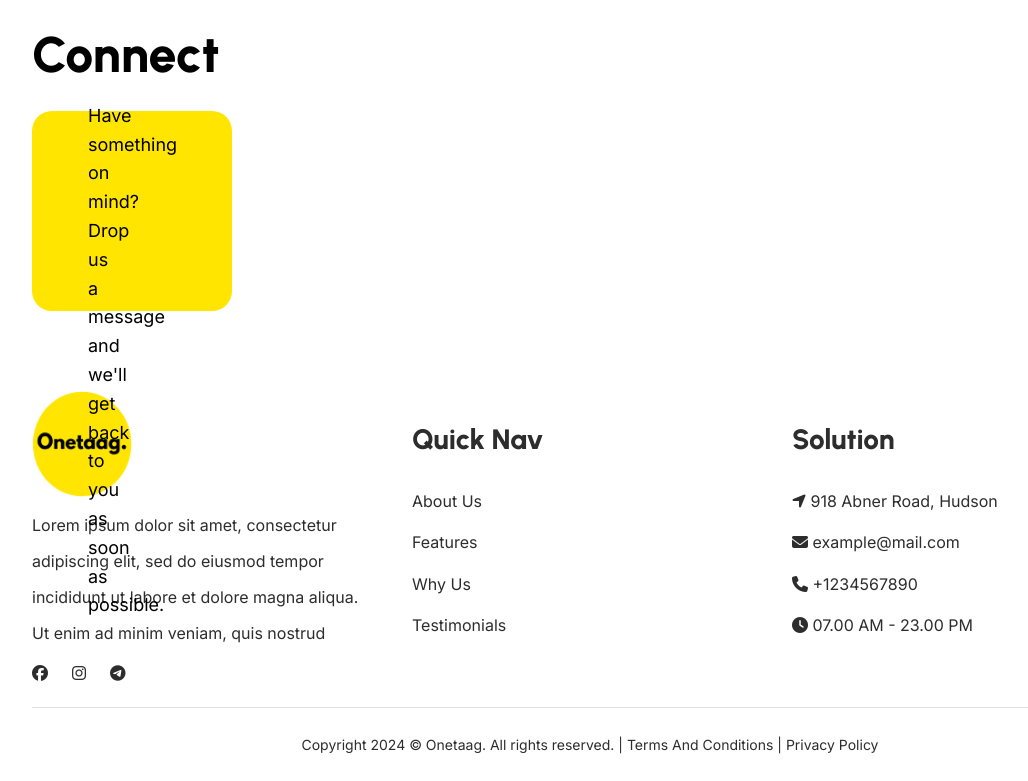
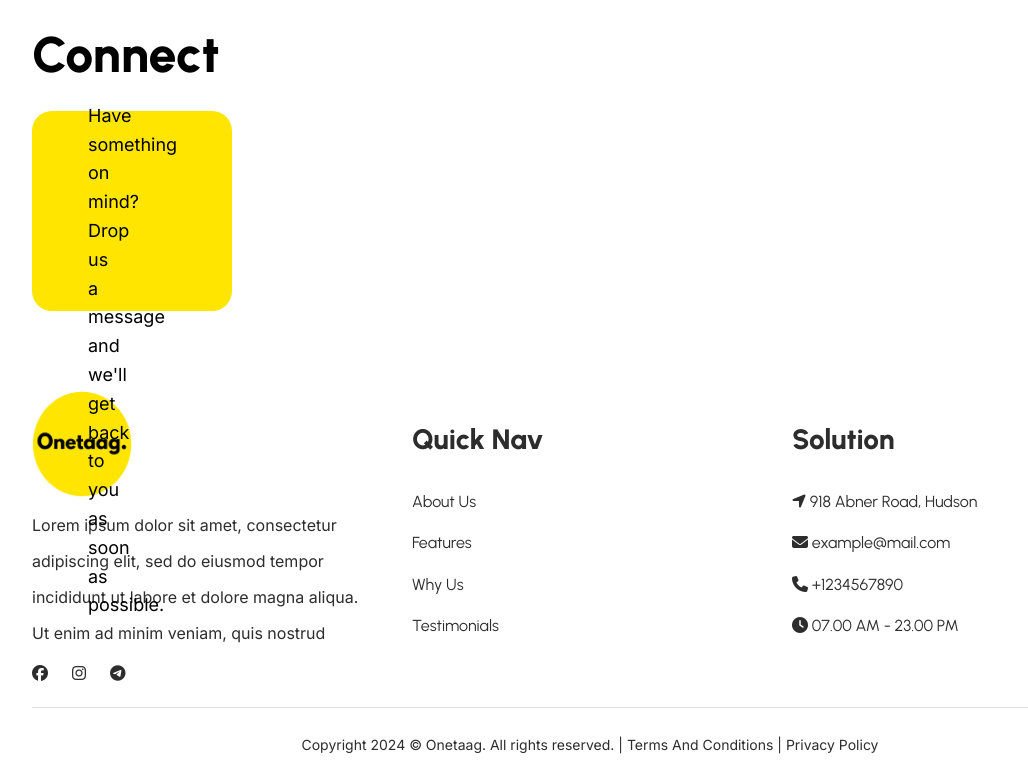
Before and after one commit to saniasingh/scwt_assignment_reactjs, a React (Vite) app: page / in a window 1280 px wide. Shown: the part 4247-5028 px from the top of the page, without its empty margins (50-1078 px from the left). Built offline with nearby package versions, Linux system fonts and the light colour scheme; a web font is replaced by a local one.

Commit message:
fixed footer

```diff
--- a/src/components/FooterComponent/Footer.jsx
+++ b/src/components/FooterComponent/Footer.jsx
@@ -39,30 +39,40 @@ export const Footer = () => {
               </div>
             </Col>
             <Col xs="auto" md={4}>
-              <h3
-                style={{
-
-                }}
-              >
-                Quick Nav
-              </h3>
+              <h3 style={{}}>Quick Nav</h3>
               <p>
-                <a href="#!" className="text-reset">
+                <a
+                  href="#!"
+                  className="text-reset"
+                  style={{ fontFamily: "Urbanist" }}
+                >
                   About Us
                 </a>
               </p>
               <p>
-                <a href="#!" className="text-reset">
+                <a
+                  href="#!"
+                  className="text-reset"
+                  style={{ fontFamily: "Urbanist" }}
+                >
                   Features
                 </a>
               </p>
               <p>
-                <a href="#!" className="text-reset">
+                <a
+                  href="#!"
+                  className="text-reset"
+                  style={{ fontFamily: "Urbanist" }}
+                >
                   Why Us
                 </a>
               </p>
               <p>
-                <a href="#!" className="text-reset">
+                <a
+                  href="#!"
+                  className="text-reset"
+                  style={{ fontFamily: "Urbanist" }}
+                >
                   Testimonials
                 </a>
               </p>
@@ -83,25 +93,34 @@ export const Footer = () => {
               <p>
                 <a href="#!" className="text-reset">
                   <MDBIcon fas icon="location-arrow" />
-                  <span> 918 Abner Road, Hudson</span>
+                  <span style={{ fontFamily: "Urbanist" }}>
+                    {" "}
+                    918 Abner Road, Hudson
+                  </span>
                 </a>
               </p>
               <p>
                 <a href="#!" className="text-reset">
                   <MDBIcon fas icon="envelope" />
-                  <span> example@mail.com</span>
+                  <span style={{ fontFamily: "Urbanist" }}>
+                    {" "}
+                    example@mail.com
+                  </span>
                 </a>
               </p>
               <p>
                 <a href="#!" className="text-reset">
                   <MDBIcon fas icon="phone" />
-                  <span> +1234567890</span>
+                  <span style={{ fontFamily: "Urbanist" }}> +1234567890</span>
                 </a>
               </p>
               <p>
                 <a href="#!" className="text-reset">
                   <MDBIcon fas icon="clock" />
-                  <span> 07.00 AM - 23.00 PM</span>
+                  <span style={{ fontFamily: "Urbanist" }}>
+                    {" "}
+                    07.00 AM - 23.00 PM
+                  </span>
                 </a>
               </p>
             </Col>
```
